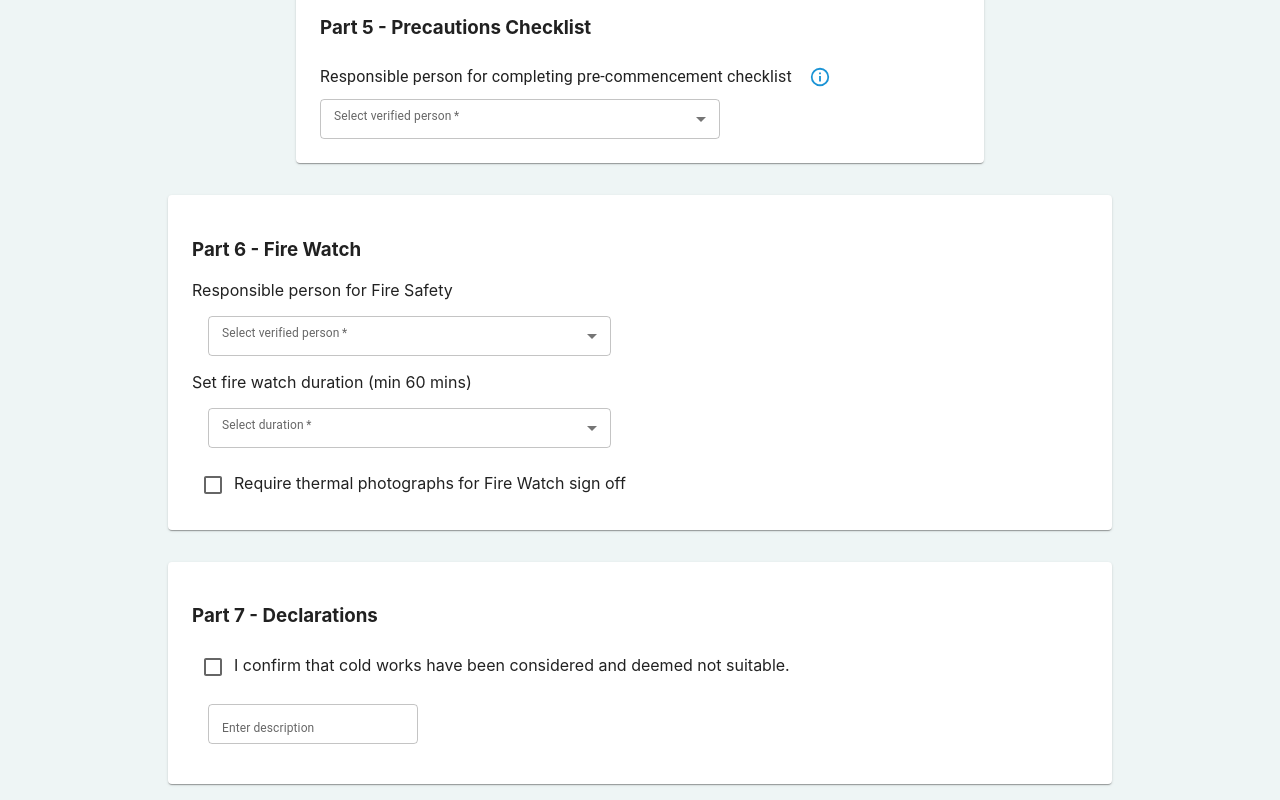
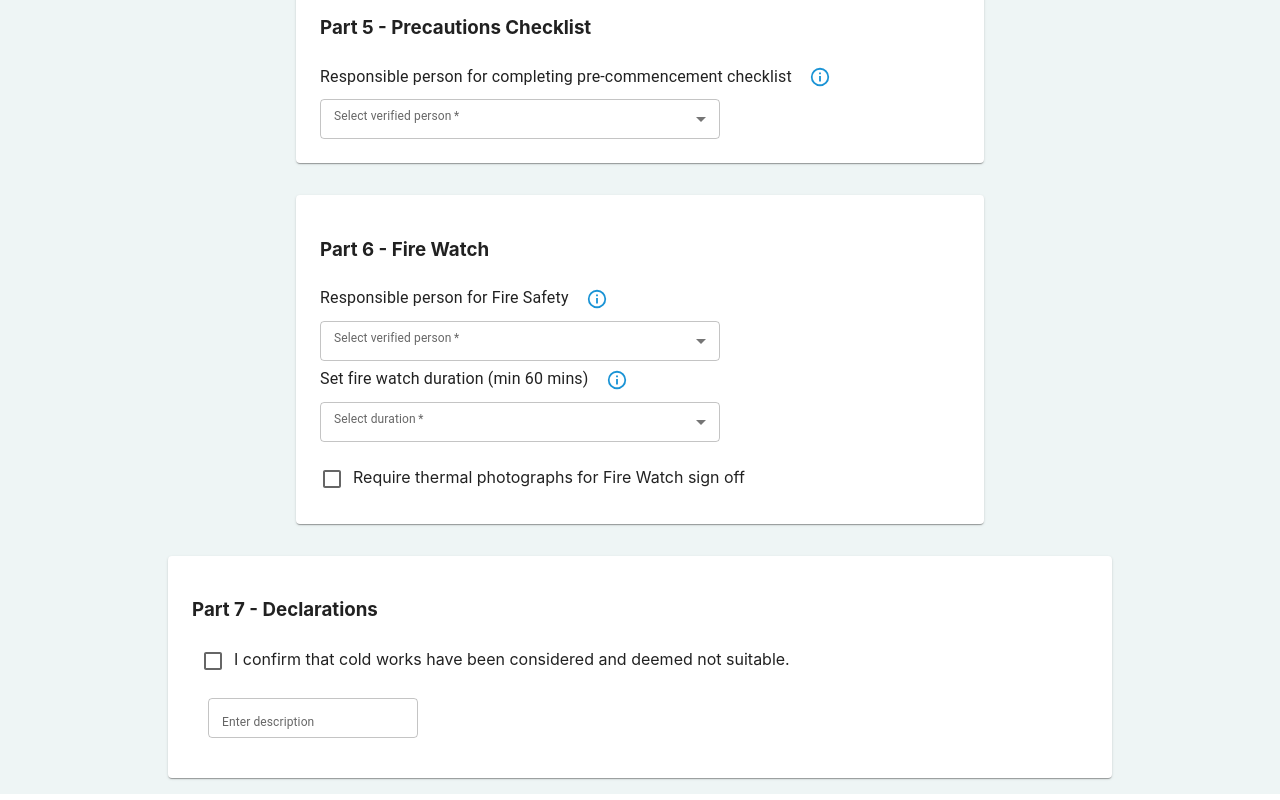
Before and after one commit to Catherinen29/skunkworks, a React (Create React App) app: page / in a window 1280 px wide. Shown: the part 2295-3095 px from the top of the page. Built offline with nearby package versions, Linux system fonts and the light colour scheme.

Commit message:
Amend spacing. Insert info icon.

```diff
--- a/src/components/newPermit/Part6.js
+++ b/src/components/newPermit/Part6.js
@@ -1,4 +1,6 @@
-import { Box, Button, Checkbox, FormControl, FormControlLabel, FormHelperText, FormLabel, InputBase, InputLabel, MenuItem, Paper, Radio, RadioGroup, Select, TextField, createTheme } from "@mui/material"
+import { Box, Button, Checkbox, FormControl, FormControlLabel, FormHelperText,
+    FormLabel, InputBase, InputLabel, MenuItem, Paper, Radio, RadioGroup, Select,
+    TextField, createTheme, TableBody, TableRow, Typography, Tooltip, Alert } from "@mui/material"
 import { useState } from "react"
 
 
@@ -19,7 +21,7 @@ const handleWatchDuration = (e) => {
 
     return (
         <Paper component="section" sx={{
-            width: '70%', /*This doesn't work */
+            width: '40rem',
             bgcolor: '#ffffff',
             borderRadius: 1,
             padding: 3,
@@ -27,14 +29,24 @@ const handleWatchDuration = (e) => {
         <h3>Part 6 - Fire Watch</h3>
 
         <div>
-        <label>Responsible person for Fire Safety</label>
+        <TableBody>
+        <TableRow sx={{height: '25px', display: 'flex'}}>
+            <Typography sx={{py: '0.4rem'}}>Responsible person for Fire Safety</Typography>
+            <Tooltip title='Responsible person'>
+                <Alert variant="outlined" severity="info"
+                    sx={{borderColor: '#ffffff',
+                    ml: '0.5rem', px: 1, py: 0 }}></Alert>
+            </Tooltip>
+        </TableRow>
+        </TableBody>
+
         <FormControl required size="small" sx={{display: 'block',
-                width: '90%', margin: 2 }}>
+                width: '90%', mt: 2 }}>
         <InputLabel sx={{fontSize: 12}}>Select verified person</InputLabel>
             <Select
             value={fireWatch}
             onChange={handleFireWatch}
-            sx={{width: '50%'}}>
+            sx={{width: '25rem'}}>
                 <MenuItem value={currentUser}>{currentUser}</MenuItem>
                 <MenuItem value="Jan Goldenstein">Jan Goldenstein</MenuItem>
                 <MenuItem value="Tilda Swinton">Tilda Swinton</MenuItem>
@@ -43,14 +55,24 @@ const handleWatchDuration = (e) => {
         </div>
 
         <div>
-        <label>Set fire watch duration (min 60 mins)</label>
+        <TableBody>
+        <TableRow sx={{height: '25px', display: 'flex'}}>
+            <Typography sx={{py: '0.4rem'}}>Set fire watch duration (min 60 mins)</Typography>
+            <Tooltip title='Duration of fire watch'>
+                <Alert variant="outlined" severity="info"
+                    sx={{borderColor: '#ffffff',
+                    ml: '0.5rem', px: 1, py: 0 }}></Alert>
+            </Tooltip>
+        </TableRow>
+        </TableBody>
+
         <FormControl required size="small" sx={{display: 'block',
-                width: '90%', margin: 2 }}>
+                width: '25rem', mt: 2 }}>
         <InputLabel sx={{fontSize: 12}}>Select duration</InputLabel>
             <Select
             value={watchDuration}
             onChange={handleWatchDuration}
-            sx={{width: '50%'}}>
+            sx={{width: '25rem'}}>
                 <MenuItem value='60'>60 mins</MenuItem>
                 <MenuItem value='90'>90 mins</MenuItem>
                 <MenuItem value='120'>120 mins</MenuItem>
@@ -60,10 +82,11 @@ const handleWatchDuration = (e) => {
         </FormControl>
         </div>
 
-        <div>
-        <Checkbox onChange={(e) => {setPhotoRequired(e.target.checked)}} />
+        <Box sx={{mt: 2}}>
+        <Checkbox sx={{pl: 0}}
+            onChange={(e) => {setPhotoRequired(e.target.checked)}} />
             Require thermal photographs for Fire Watch sign off
-        </div>
+        </Box>
 
         </Paper>
     )
```
